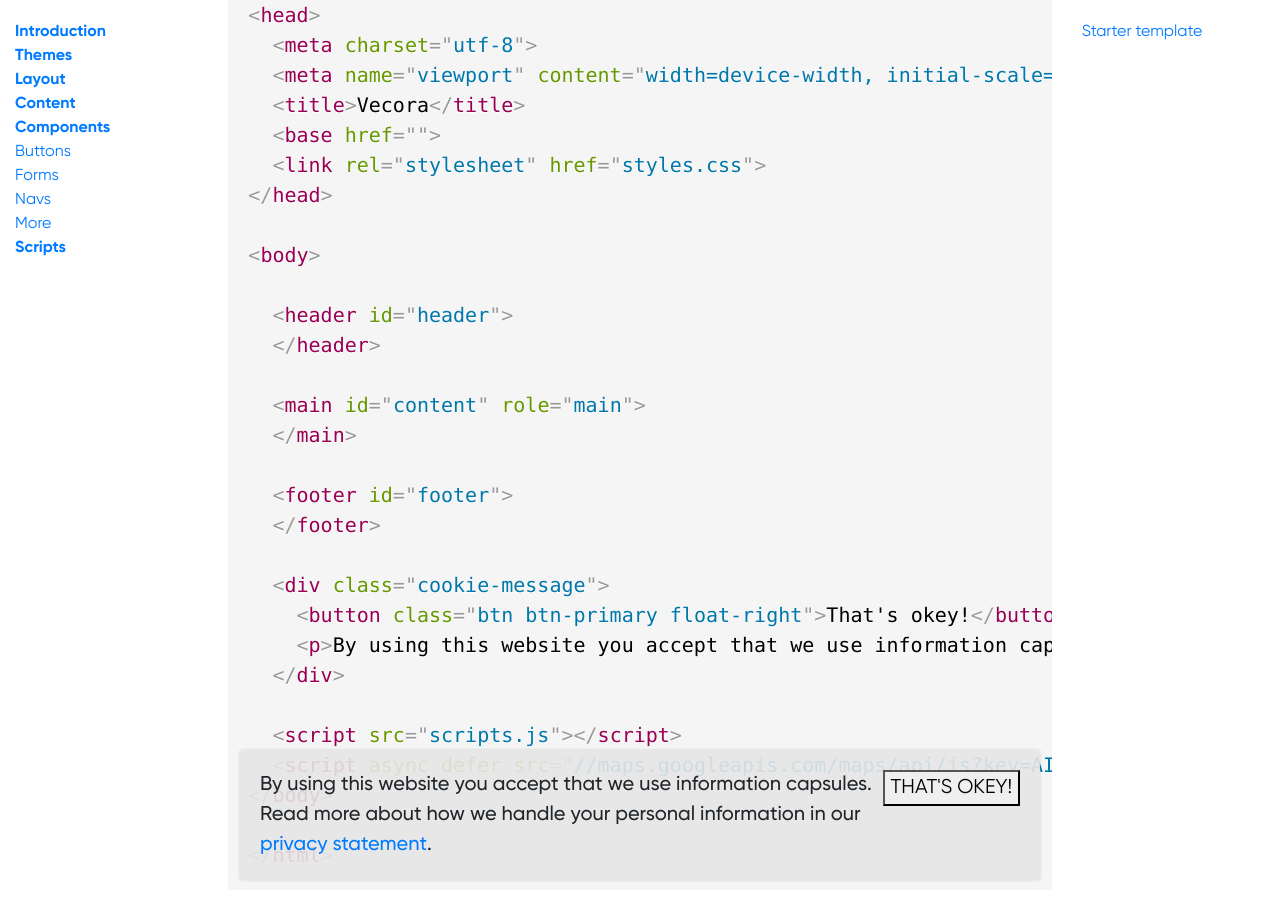
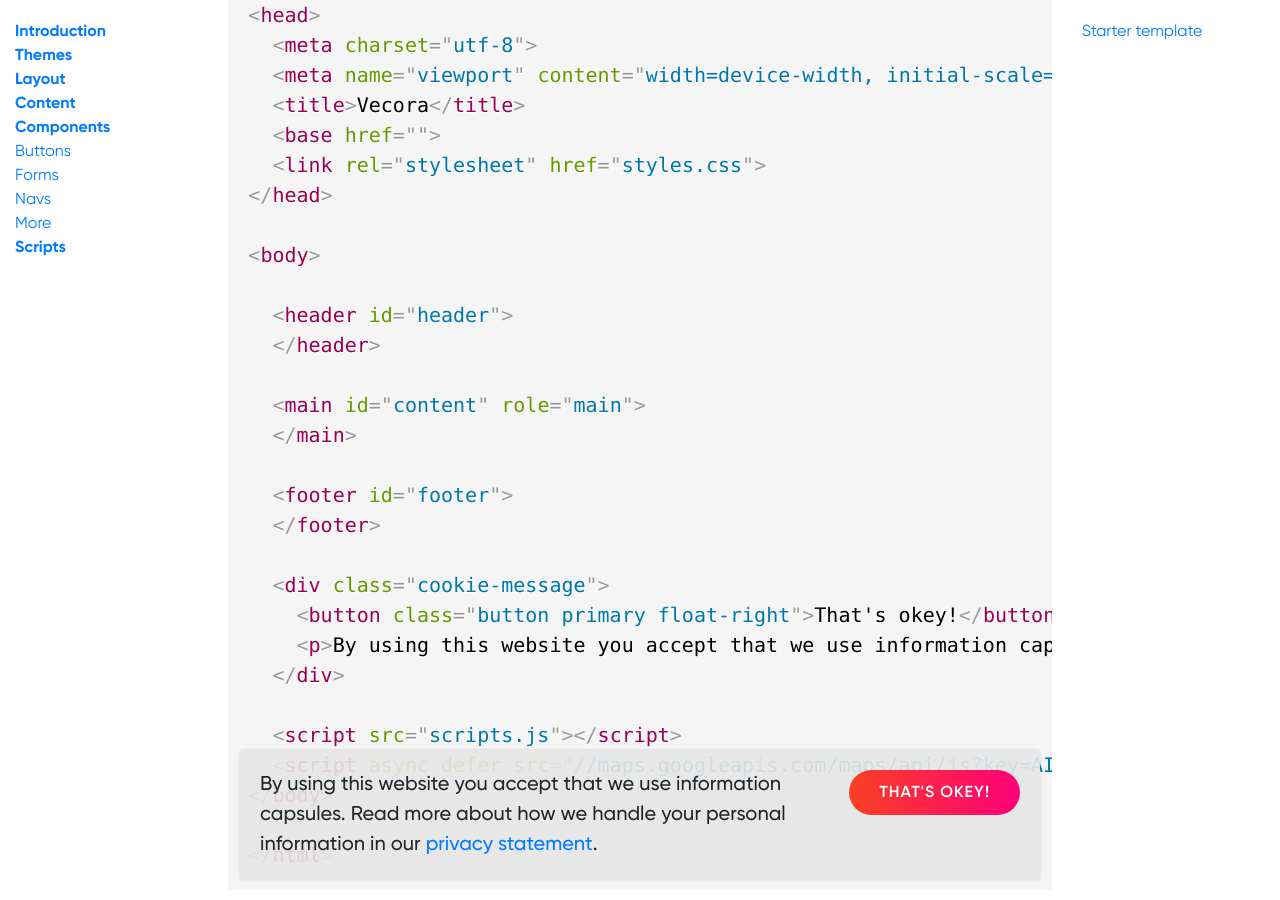
Before and after one commit to vecora/ds-vecora, a Jekyll site: the page built from docs/introduction.md, in a window 1280 px wide and 900 px high, scrolled down 709 px. Built offline with Jekyll 4.4.1, drawn with Linux system fonts in a browser that asks for light colours; some web fonts are replaced.

Commit message:
updated docs for new button styles

```diff
--- a/_layouts/default.html
+++ b/_layouts/default.html
@@ -64,7 +64,7 @@
   </footer>
 
   <div class="cookie-message">
-    <button class="btn btn-primary float-right">That's okey!</button>
+    <button class="button primary float-right">That's okey!</button>
     <p>By using this website you accept that we use information capsules. Read more about how we handle your personal information in our <a href="#">privacy statement</a>.</p>
   </div>
 
--- a/_layouts/frontpage.html
+++ b/_layouts/frontpage.html
@@ -45,7 +45,7 @@
   </footer>
 
   <div class="cookie-message">
-    <button class="btn btn-primary float-right">That's okey!</button>
+    <button class="button primary float-right">That's okey!</button>
     <p>By using this website you accept that we use information capsules. Read more about how we handle your personal information in our <a href="#">privacy statement</a>.</p>
   </div>
 
--- a/docs/introduction.md
+++ b/docs/introduction.md
@@ -38,7 +38,7 @@ Bootstrap has a class name convention where all classes are prefixed whatever th
   </footer>
 
   <div class="cookie-message">
-    <button class="btn btn-primary float-right">That's okey!</button>
+    <button class="button primary float-right">That's okey!</button>
     <p>By using this website you accept that we use information capsules. Read more about how we handle your personal information in our <a href="#">privacy statement</a>.</p>
   </div>
 
```
Also changed, not shown: docs/components/more.md (+1 -1 lines).
